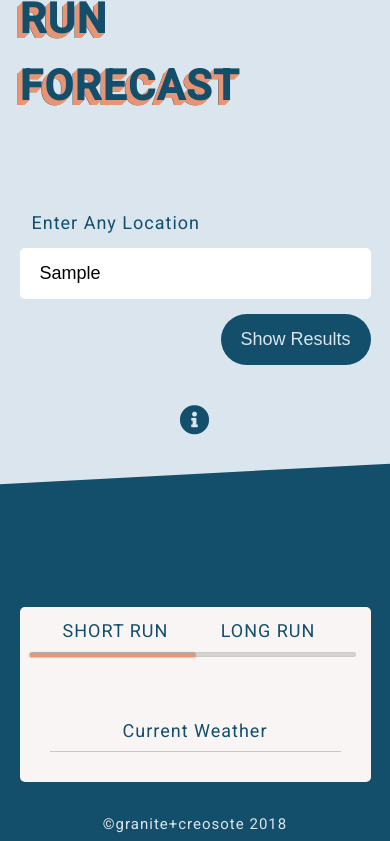
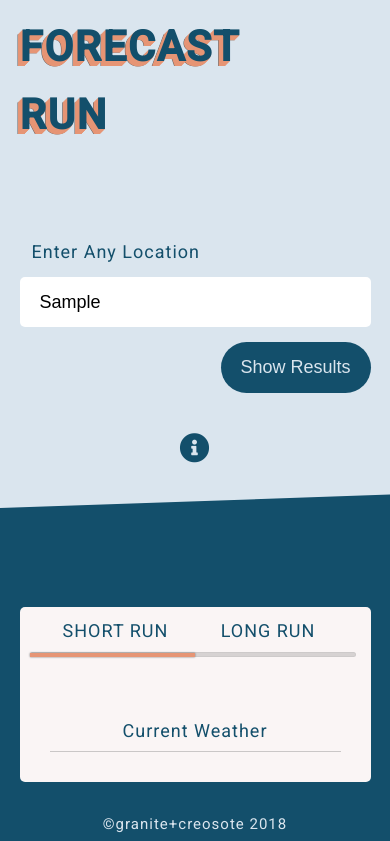
Before and after one commit to MikeyCouture/project4-Mikey-Luca, a plain HTML site: page index.html in a window 390 px wide. Both pictures are taken after typing "Sample" into the empty fields and a click on the button "Show Results". Shown: the part 225-1066 px from the top of the page. Drawn offline with nearby package versions, Linux system fonts and the light colour scheme; some packages are replaced by stand-ins of ours; no server answers.

Commit message:
small mobile refinements, added modul functionality and some creator links

```diff
--- a/index.html
+++ b/index.html
@@ -5,7 +5,7 @@
     <meta charset="UTF-8">
     <meta name="viewport" content="width=device-width, initial-scale=1.0">
     <meta http-equiv="X-UA-Compatible" content="ie=edge">
-    <title>Run Forecast</title>
+    <title>Run Forecast Run</title>
     <link rel="stylesheet" href="https://use.fontawesome.com/releases/v5.5.0/css/all.css" integrity="sha384-B4dIYHKNBt8Bc12p+WXckhzcICo0wtJAoU8YZTY5qE0Id1GSseTk6S+L3BlXeVIU"
         crossorigin="anonymous">
     <link href="https://fonts.googleapis.com/css?family=Roboto:400,500" rel="stylesheet">
@@ -18,7 +18,7 @@
     <!-- START OF HEADER -->
     <header class="landingPage">
         <div class="wrapper">
-            <h1>Run Forecast</h1>
+            <h1>Run Forecast Run</h1>
             <!-- //form that appears on splash page-->
             <form action="submit" class="searchForm">
                 <div class="formContainer">
@@ -72,7 +72,7 @@
 
     <!-- footer -->
     <footer>
-        <p>©granite+creosote 2018</p>
+        <p>©<a target="_blank" href="https://mikeycouture.com/">granite</a>+<a target="_blank" href="http://lucamorellato.com/">creosote</a> 2018</p>
     </footer>
 
     <!-- import of required scripts -->
--- a/script.js
+++ b/script.js
@@ -149,7 +149,7 @@ runApp.initAutocomplete = (id) => {
 
 //Function to check if UVIndex is over 4, if so prints to DOM
 runApp.uvIndexChecker = (uv) => {
-    if (uv >= 5) {
+    if (uv >= 4) {
         $(".blurb").append("<em>*UV warning, wear some SPF*</em>");
         $(".weather").append(`<p>UV Index: ${uv}`);
         $(".longWeather").append(`<p>UV Index: ${uv}`);
@@ -199,7 +199,7 @@ runApp.weatherDisplaySwitch = () => {
 };
 
 
-//function that shows and hides about section popup
+//function that shows and hides about section popup // added the ablity to hide modal with "esc" key
 runApp.aboutPopUp = () => {
     $(".openSwitch").on("click", function(e){
         e.preventDefault();
@@ -209,6 +209,11 @@ runApp.aboutPopUp = () => {
         e.preventDefault();
         $(".aboutContent").removeClass("aboutContentOpen");
     })
+    $(document).keyup(function (e) {
+        if (e.keyCode == 27) { // esc keycode
+            $('.aboutContent').removeClass("aboutContentOpen");
+        }
+    });
 }
 
 // RUNNING FUNCTIONS - INIT
--- a/styles/partials/_landingpage.scss
+++ b/styles/partials/_landingpage.scss
@@ -30,7 +30,7 @@ header {
       display: block;
       width: 180%;
       height: 110%;
-      transform: rotate(9deg);
+      transform: rotate(7deg);
       background: $accentcolor;
       z-index: 1;
       @media screen and (max-width: 320px){
@@ -45,7 +45,7 @@ header {
       width: 150%;
       left: -2px;
       height: 80%;
-      transform: rotate(-3deg);
+      transform: rotate(-2deg);
       background: $textcolor;
       z-index: 1;
       @media screen and (max-width: 320px){
@@ -124,6 +124,7 @@ form {
    .about {
       margin: 25px 25px 5px 25px;
       bottom: 10px;
+
       i {
          color: $textcolor;
          font-size: 3rem;
--- a/styles/partials/_main.scss
+++ b/styles/partials/_main.scss
@@ -151,6 +151,13 @@ footer {
       padding: 5px;
       font-size: 1.5rem;
    }
+   a {
+      text-decoration: none;
+      color: $backgroundcolor;
+      &:hover {
+         font-weight: bold;
+      }
+   }
 }
 //FOOTER STYLES END
 
```
Also changed, not shown: styles/style.css.
